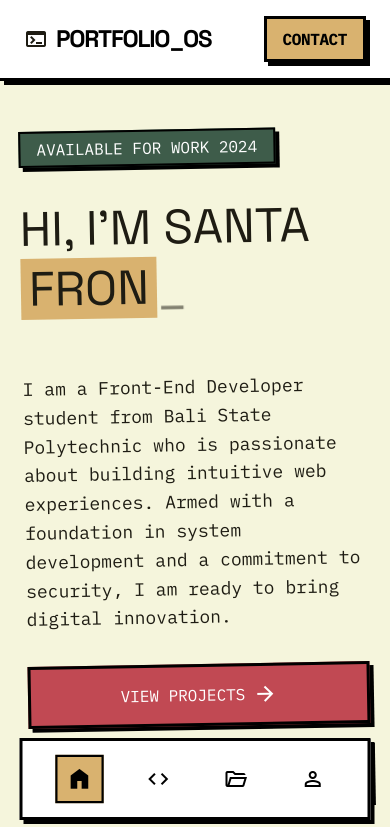
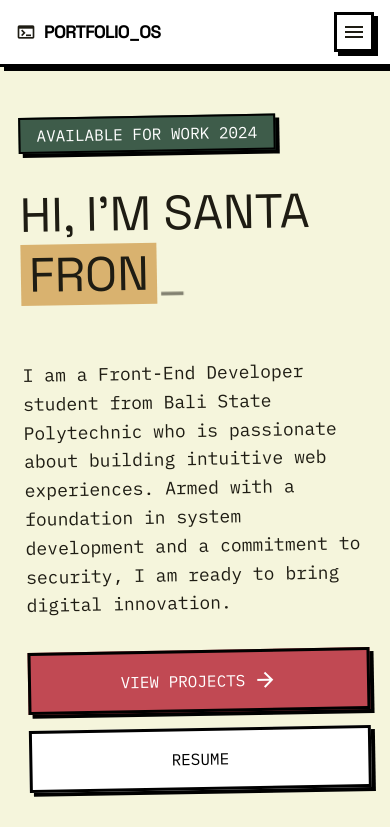
Before and after one commit to SantanaDwi29/neubrutalism_portofolio, a React (Vite) app: page / in a window 390 px wide. Shown: the top 827 px of the page. Built offline with nearby package versions, Linux system fonts and the light colour scheme.

Commit message:
feat: add responsive Hero, Header, and Footer components with neubrutalism styling and assets

```diff
--- a/src/components/Footer.tsx
+++ b/src/components/Footer.tsx
@@ -24,22 +24,6 @@ export const Footer: React.FC = () => {
           </a>
         </div>
       </footer>
-
-      {/* BottomNavBar (Tablet/Mobile Only) */}
-      <nav className="md:hidden fixed bottom-6 left-1/2 -translate-x-1/2 w-[90%] max-w-md border-[3px] border-black bg-white flex justify-around items-center p-4 z-50 hard-shadow">
-        <a className="bg-primary-container text-black border-2 border-black scale-110 p-2 flex items-center justify-center cursor-crosshair active:translate-y-1 active:shadow-none transition-all" href="#">
-          <span className="material-symbols-outlined" data-icon="home" style={{ fontVariationSettings: "'FILL' 1" }}>home</span>
-        </a>
-        <a className="text-black p-2 flex items-center justify-center hover:bg-cyan-400 transition-all" href="#">
-          <span className="material-symbols-outlined" data-icon="code">code</span>
-        </a>
-        <a className="text-black p-2 flex items-center justify-center hover:bg-cyan-400 transition-all" href="#">
-          <span className="material-symbols-outlined" data-icon="folder_open">folder_open</span>
-        </a>
-        <a className="text-black p-2 flex items-center justify-center hover:bg-cyan-400 transition-all" href="#">
-          <span className="material-symbols-outlined" data-icon="person">person</span>
-        </a>
-      </nav>
     </>
   );
 };
--- a/src/components/Header.tsx
+++ b/src/components/Header.tsx
@@ -1,23 +1,73 @@
 
+import React, { useState } from 'react';
+import { Link } from 'react-router-dom';
 
 export const Header: React.FC = () => {
+  const [isMenuOpen, setIsMenuOpen] = useState(false);
+
+  const menuItems = [
+    { label: 'HOME', href: '/' },
+    { label: 'WORK', href: '/#work' },
+    { label: 'STACK', href: '/#stack' },
+    { label: 'EXPERIENCE', href: '/#experience' },
+    { label: 'CERTIFICATES', href: '/#certifications' },
+    { label: 'ABOUT', href: '/#about' },
+  ];
+
   return (
-    <header className="bg-white dark:bg-zinc-900 border-b-[3px] border-black dark:border-white sticky top-0 z-50 shadow-[4px_4px_0px_0px_rgba(0,0,0,1)] dark:shadow-[4px_4px_0px_0px_rgba(255,255,255,1)] flex justify-between items-center w-full px-6 py-4">
-      <div className="flex items-center gap-2 cursor-crosshair active:scale-95 transition-all duration-75">
-        <span className="material-symbols-outlined text-2xl" data-icon="terminal">terminal</span>
-        <span className="text-2xl font-black text-black dark:text-white font-['Space_Grotesk'] uppercase tracking-tighter">PORTFOLIO_OS</span>
+    <header className="bg-white border-b-[3px] border-black sticky top-0 z-[100] shadow-[4px_4px_0px_0px_rgba(0,0,0,1)] flex justify-between items-center w-full px-4 md:px-6 py-3 md:py-4">
+      <Link to="/" className="flex items-center gap-2 cursor-crosshair active:scale-95 transition-all duration-75 no-underline">
+        <span className="material-symbols-outlined text-xl md:text-2xl" data-icon="terminal">terminal</span>
+        <span className="text-lg md:text-2xl font-black text-black font-['Space_Grotesk'] uppercase tracking-tighter">PORTFOLIO_OS</span>
+      </Link>
+
+      {/* Desktop Nav */}
+      <nav className="hidden lg:flex items-center gap-6">
+        {menuItems.map((item) => (
+          <a
+            key={item.label}
+            className="font-['IBM_Plex_Mono'] text-sm font-bold uppercase text-black hover:translate-x-[2px] hover:translate-y-[2px] transition-all cursor-crosshair"
+            href={item.href}
+          >
+            {item.label}
+          </a>
+        ))}
+      </nav>
+
+      <div className="flex items-center gap-3">
+        <button className="hidden sm:block bg-primary-container text-black border-[3px] border-black px-4 py-2 font-['IBM_Plex_Mono'] font-bold uppercase tracking-tight hard-shadow neubrutalist-btn text-xs md:text-sm">
+          CONTACT
+        </button>
+
+        {/* Mobile Menu Toggle */}
+        <button
+          onClick={() => setIsMenuOpen(!isMenuOpen)}
+          className="lg:hidden flex items-center justify-center w-10 h-10 border-[3px] border-black bg-white hard-shadow active:shadow-none active:translate-x-1 active:translate-y-1 transition-all"
+        >
+          <span className="material-symbols-outlined">
+            {isMenuOpen ? 'close' : 'menu'}
+          </span>
+        </button>
       </div>
-      <nav className="hidden md:flex items-center gap-8">
-        <a className="font-['IBM_Plex_Mono'] text-sm font-bold uppercase underline decoration-[4px] decoration-[#ff7f50] underline-offset-4 cursor-crosshair" href="/">HOME</a>
-        <a className="font-['IBM_Plex_Mono'] text-sm font-bold uppercase text-black hover:translate-x-[2px] hover:translate-y-[2px] transition-all cursor-crosshair" href="/#work">WORK</a>
-        <a className="font-['IBM_Plex_Mono'] text-sm font-bold uppercase text-black hover:translate-x-[2px] hover:translate-y-[2px] transition-all cursor-crosshair" href="/#stack">STACK</a>
-        <a className="font-['IBM_Plex_Mono'] text-sm font-bold uppercase text-black hover:translate-x-[2px] hover:translate-y-[2px] transition-all cursor-crosshair" href="/#experience">EXPERIENCE</a>
-        <a className="font-['IBM_Plex_Mono'] text-sm font-bold uppercase text-black hover:translate-x-[2px] hover:translate-y-[2px] transition-all cursor-crosshair" href="/#certifications">CERTIFICATES</a>
-        <a className="font-['IBM_Plex_Mono'] text-sm font-bold uppercase text-black hover:translate-x-[2px] hover:translate-y-[2px] transition-all cursor-crosshair" href="/#about">ABOUT</a>
-      </nav>
-      <button className="bg-primary-container text-black border-[3px] border-black px-4 py-2 font-['IBM_Plex_Mono'] font-bold uppercase tracking-tight hard-shadow neubrutalist-btn">
-        CONTACT
-      </button>
+
+      {/* Mobile Menu Overlay */}
+      {isMenuOpen && (
+        <div className="absolute top-[100%] left-0 w-full bg-white border-b-[3px] border-black p-6 flex flex-col gap-4 lg:hidden animate-fade-in-up">
+          {menuItems.map((item) => (
+            <a
+              key={item.label}
+              onClick={() => setIsMenuOpen(false)}
+              className="font-['IBM_Plex_Mono'] text-lg font-bold uppercase text-black border-2 border-black p-3 hard-shadow bg-surface active:shadow-none active:translate-x-1 active:translate-y-1 transition-all"
+              href={item.href}
+            >
+              {item.label}
+            </a>
+          ))}
+          <button className="sm:hidden bg-primary-container text-black border-[3px] border-black px-4 py-4 font-['IBM_Plex_Mono'] font-bold uppercase tracking-tight hard-shadow active:shadow-none active:translate-x-1 active:translate-y-1 mt-4">
+            CONTACT
+          </button>
+        </div>
+      )}
     </header>
   );
 };
--- a/src/components/Hero.tsx
+++ b/src/components/Hero.tsx
@@ -72,7 +72,7 @@ export const Hero: React.FC = () => {
               <img
                 alt="I Made Santana Dwiananda"
                 className="w-full h-full object-cover scale-110 group-hover:scale-100 transition-transform duration-700"
-                src="/hero.png"
+                src="/hero.webp"
               />
             </div>
 
```
Also changed, not shown: public/hero.webp (added), 1 other file (tests, documents, lock files or other folders).
